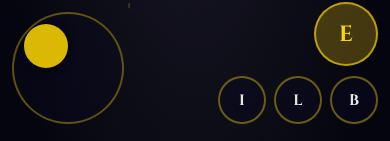
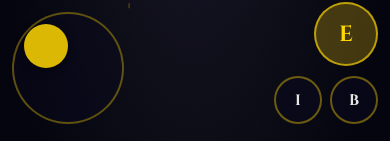
Before and after one commit to syl0w/sanskrit2, a plain HTML site: page index.html in a window 390 px wide. Shown: the part 700-841 px from the top of the page. Drawn offline with Linux system fonts and the light colour scheme.

Commit message:
improve mobile

```diff
--- a/game.js
+++ b/game.js
@@ -423,7 +423,7 @@ function startGameFromTitle() {
 
 function getControlsHint() {
   if (isMobileUI) {
-    return 'Joystick: Move  ·  E: Interact  ·  I: Inventory  ·  B/L: Etymology Book';
+    return 'Joystick: Move  ·  E: Interact  ·  I: Inventory  ·  B: Etymology Book';
   }
   return 'WASD / touch: Move  ·  E / tap: Interact  ·  I: Inventory  ·  B / L: Etymology Book';
 }
@@ -433,7 +433,6 @@ function setupMobileControls() {
   const joyStick = document.getElementById('mobile-joystick-stick');
   const btnE = document.getElementById('btn-mobile-interact');
   const btnI = document.getElementById('btn-mobile-inv');
-  const btnL = document.getElementById('btn-mobile-lex');
   const btnB = document.getElementById('btn-mobile-book');
   if (!joyBase || !joyStick) return;
 
@@ -505,7 +504,6 @@ function setupMobileControls() {
     else pulseMobileKey('KeyE');
   });
   bindPulse(btnI, 'KeyI');
-  bindPulse(btnL, 'KeyL');
   bindPulse(btnB, 'KeyB');
 }
 
--- a/index.html
+++ b/index.html
@@ -45,7 +45,6 @@
         <button type="button" class="mobile-btn mobile-btn-primary" id="btn-mobile-interact" aria-label="Interact">E</button>
         <div id="mobile-menu">
           <button type="button" class="mobile-btn" id="btn-mobile-inv" aria-label="Inventory">I</button>
-          <button type="button" class="mobile-btn" id="btn-mobile-lex" aria-label="Etymology book">L</button>
           <button type="button" class="mobile-btn" id="btn-mobile-book" aria-label="Etymology book">B</button>
         </div>
       </div>
```
